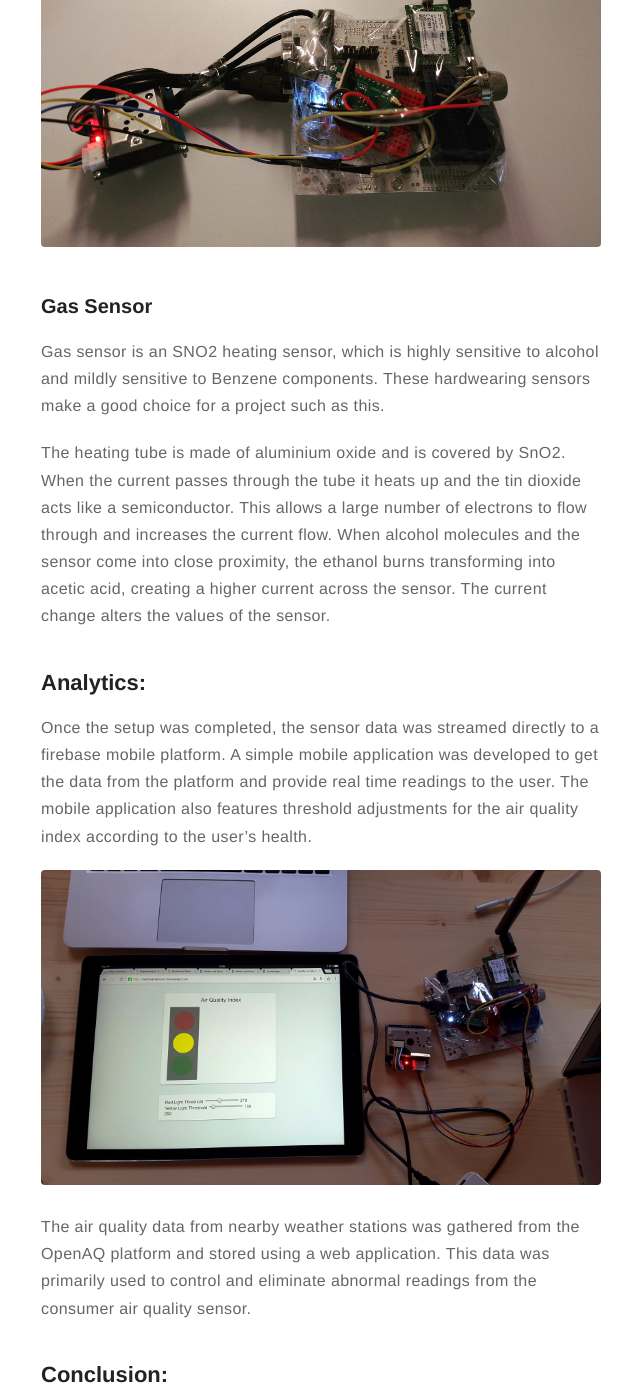
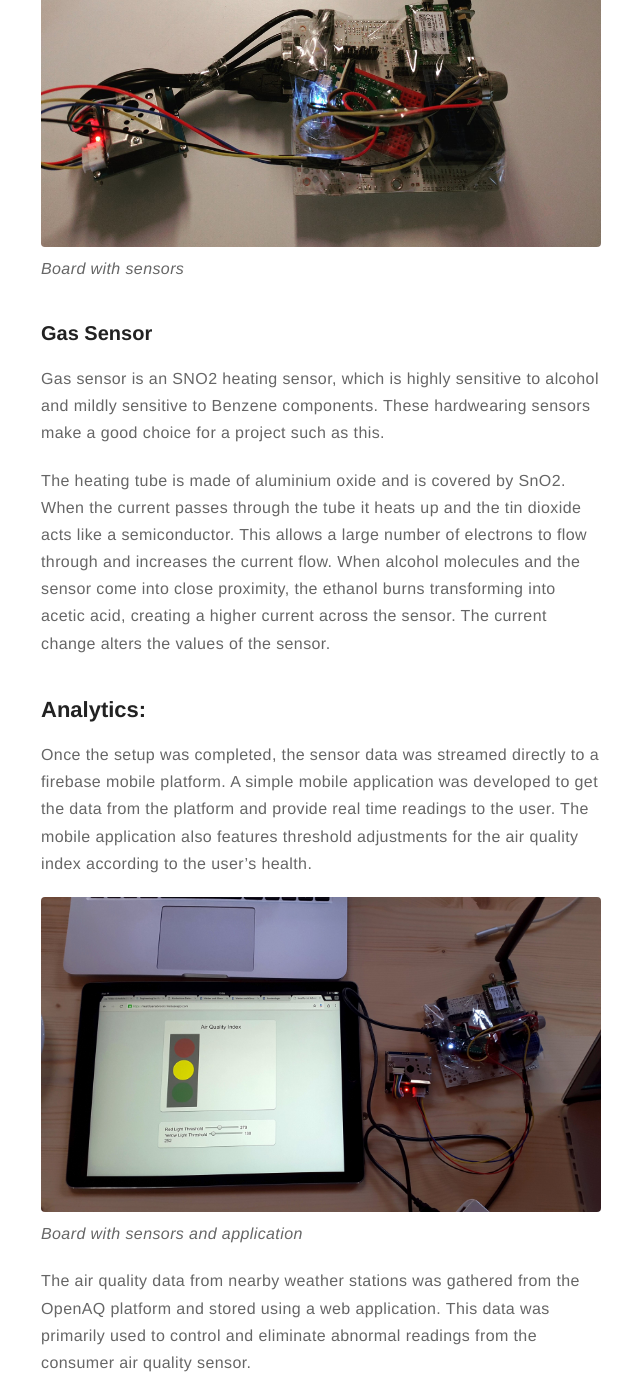
Before and after one commit to nikhilRP/nikhilRP.github, a Jekyll site: the page built from _posts/2016-09-10-Hackathon:-Air-quality-sensor-and-health.md, in a window 1280 px wide and 1400 px high, scrolled down 1972 px. Shown: the whole window, without its empty margins (319-959 px from the left). Built offline with Jekyll 4.4.1, drawn with Linux system fonts in a browser that asks for light colours; comment, search, counter and statistics services are not loaded; some of the changed text lies outside the part shown.

Commit message:
Fixed typos and description

```diff
--- a/_posts/2016-09-10-Hackathon:-Air-quality-sensor-and-health.md
+++ b/_posts/2016-09-10-Hackathon:-Air-quality-sensor-and-health.md
@@ -23,6 +23,7 @@
 After doing some basic trend analysis and research on the impact of air quality on human life, we decided to develop a durable air quality sensor, integrated with consumer health data.
 
 The project itself was split into multiple modules:
+
 * Developing the air quality sensor
 * Using air quality data from weather stations as a control for real time sensor data
 * Determining the impact of air quality on human health
@@ -41,6 +42,7 @@
 The primary purpose of this sensor is to measure air quality both indoor and outdoor (particles per million (ppm) for NH3, NOx, alcohol, Benzene, smoke, CO2 etc.) The feature that makes them stable working machines is a simple driver circuit, a wide detecting scope, and a fast and high sensitivity response time.
 
 ![air quality sensor]({{ site.url }}/assets/images/sensor.jpg)
+<i>Board with sensors</i>
 
 ### Gas Sensor
 Gas sensor is an SNO2 heating sensor, which is highly sensitive to alcohol and mildly sensitive to Benzene components. These hardwearing sensors make a good choice for a project such as this.
@@ -51,6 +53,7 @@
 Once the setup was completed, the sensor data was streamed directly to a firebase mobile platform. A simple mobile application was developed to get the data from the platform and provide real time readings to the user. The mobile application also features threshold adjustments for the air quality index according to the user’s health.
 
 ![sensor and app]({{ site.url }}/assets/images/sensor-and-app.jpg)
+<i>Board with sensors and application</i>
 
 The air quality data from nearby weather stations was gathered from the OpenAQ platform and stored using a web application. This data was primarily used to control and eliminate abnormal readings from the consumer air quality sensor.
 
@@ -62,6 +65,7 @@
 Real-life implementation of this prototype will benefit a large number of people and help create a healthier society – a step in the right direction to creating a SMART CITY.
 
 ![Martin and Me]({{ site.url }}/assets/images/winners.jpg)
+<i>Martin and me after winning "Best Smart City Solution" award</i>
 
 ## References:
 * Research on Health and Environmental Effects of Air Quality - https://www.epa.gov/air-research/research-health-and-environmental-effects-air-quality
@@ -69,3 +73,4 @@
 * Air Pollution and Cardiovascular Disease - http://circ.ahajournals.org/content/109/21/2655
 
 ![team]({{ site.url }}/assets/images/team.jpg)
+<i>With the team</i>
```
